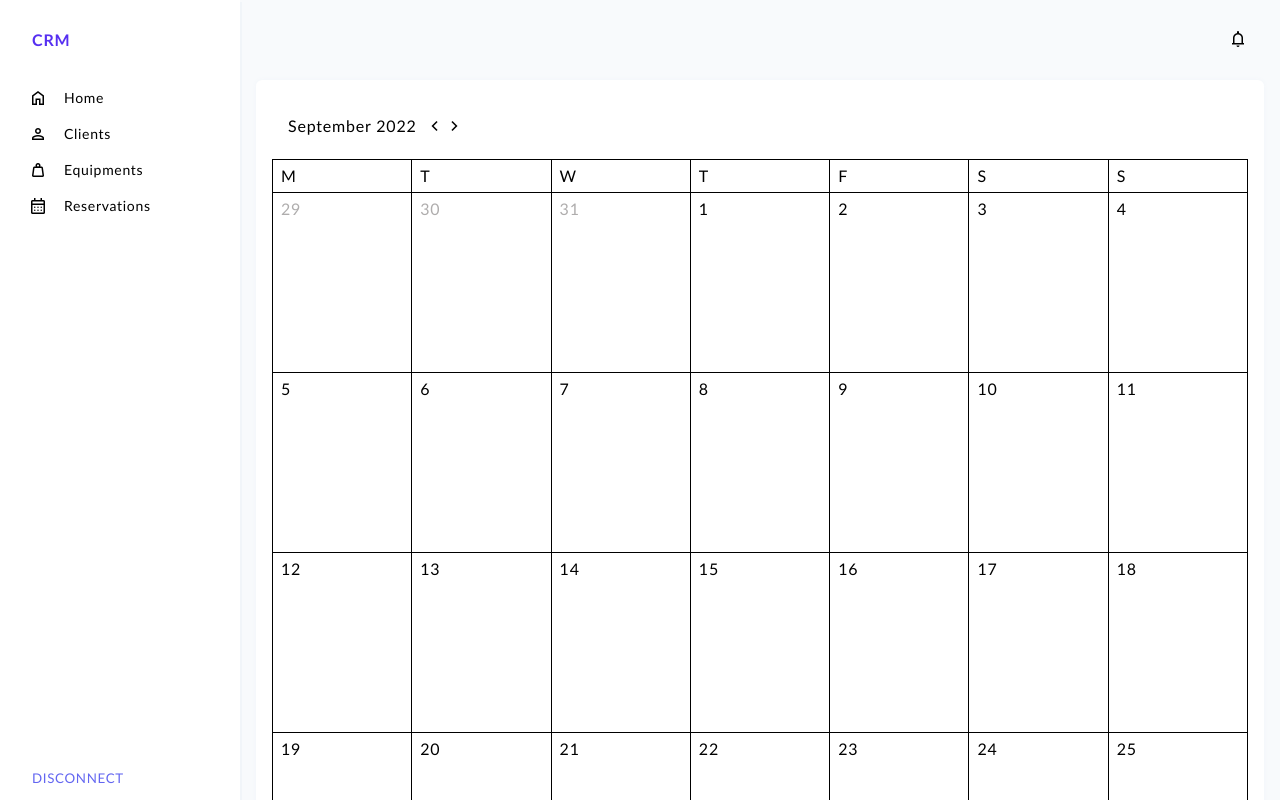
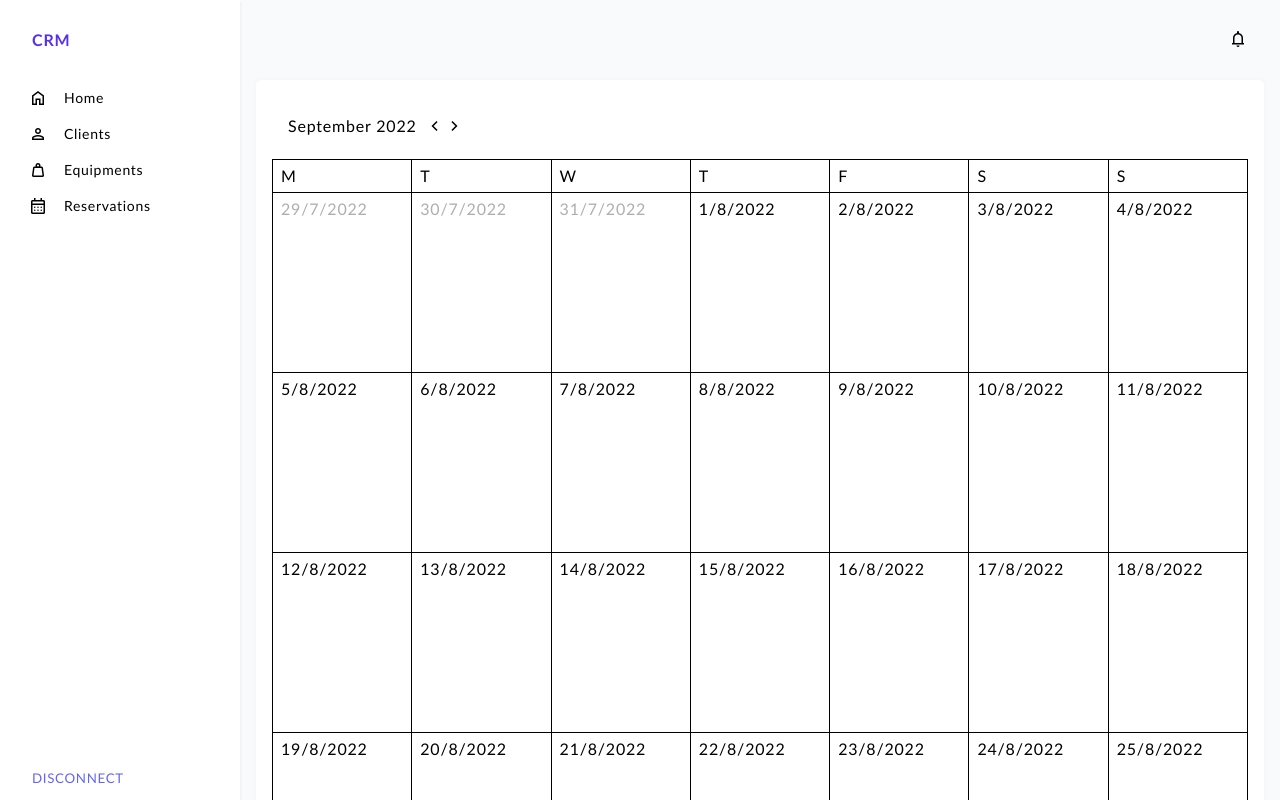
Before and after one commit to GeoffroyMuller/front_crm, a Vue app: page /reservations in a window 1280 px wide. Shown: the top 800 px of the page. Built offline with nearby package versions, Linux system fonts and the light colour scheme; sample sign-in values are in the browser's storage.

Commit message:
fix not-this-month

```diff
--- a/src/core/components/Calendar.vue
+++ b/src/core/components/Calendar.vue
@@ -26,10 +26,10 @@
         v-for="day in datesToDisplay"
         :key="day.id"
         :class="{
-          'not-this-month': day.month != current.month && day.year == current.year,
+          'not-this-month': day.month != current.month || day.year != current.year,
         }"
       >
-        {{ day.day }}
+        {{ day.day }}/{{ day.month }}/{{ day.year }}
       </div>
     </div>
   </div>
```
